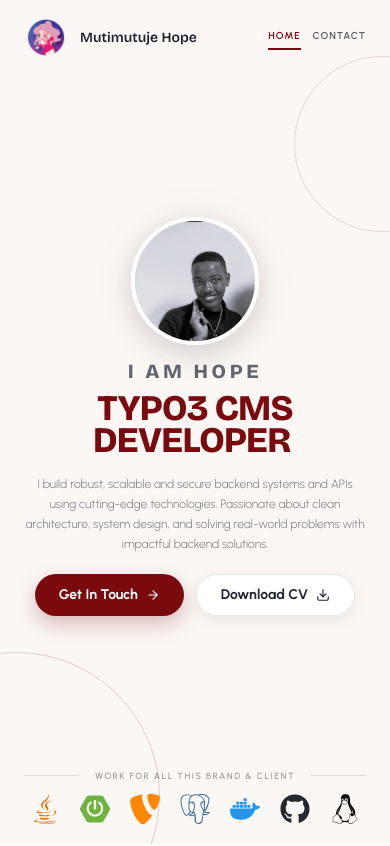
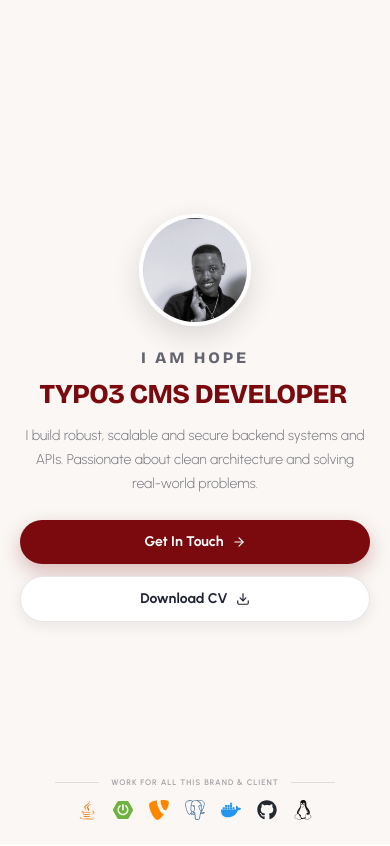
Before and after one commit to hope-dev90/hope-dev, a React (Vite) app: page / in a window 390 px wide. Shown: the top 846 px of the page. Built offline with nearby package versions, Linux system fonts and the light colour scheme.

Commit message:
fix: kill duplicate Hero nav once and for all, fully centered mobile layout

```diff
--- a/src/components/Hero.jsx
+++ b/src/components/Hero.jsx
@@ -8,27 +8,17 @@
 const MAROON = "#7a0a0d";
 const MAROON_DARK = "#5e070a";
 const INK = "#1f2233";
-const rolePhrases = [
-  "Backend Developer",
-  "Typo3 CMS Developer",
-];
 
-const navLinks = [
-  { label: "Home", href: "#top", active: true },
-  { label: "About", href: "#about" },
-  { label: "Projects", href: "#projects" },
-  { label: "Certifications", href: "#certifications" },
-  { label: "Contact", href: "#contact" },
-];
+const rolePhrases = ["Backend Developer", "Typo3 CMS Developer"];
 
 const brandLogos = [
-  { Icon: FaJava, color: "#e76f00", label: "Java" },
+  { Icon: FaJava,       color: "#e76f00", label: "Java"        },
   { Icon: SiSpringboot, color: "#6db33f", label: "Spring Boot" },
-  { Icon: SiTypo3, color: "#ff8700", label: "TYPO3" },
-  { Icon: SiPostgresql, color: "#336791", label: "PostgreSQL" },
-  { Icon: SiDocker, color: "#2496ed", label: "Docker" },
-  { Icon: FaGithub, color: "#24292f", label: "GitHub" },
-  { Icon: FaLinux, color: "#111111", label: "Linux" },
+  { Icon: SiTypo3,      color: "#ff8700", label: "TYPO3"       },
+  { Icon: SiPostgresql, color: "#336791", label: "PostgreSQL"  },
+  { Icon: SiDocker,     color: "#2496ed", label: "Docker"      },
+  { Icon: FaGithub,     color: "#24292f", label: "GitHub"      },
+  { Icon: FaLinux,      color: "#111111", label: "Linux"       },
 ];
 
 const enter = (delay = 0) => ({
@@ -37,56 +27,29 @@
   transition: { delay, duration: 0.55, ease: [0.22, 1, 0.36, 1] },
 });
 
-function Typewriter({
-  phrases,
-  delay = 620,
-  typingSpeed = 92,
-  deletingSpeed = 52,
-  pause = 1800,
-}) {
+function Typewriter({ phrases, delay = 620, typingSpeed = 92, deletingSpeed = 52, pause = 1800 }) {
   const reduceMotion = useReducedMotion();
   const [typedText, setTypedText] = useState(reduceMotion ? phrases[0] : "");
 
   useEffect(() => {
-    if (reduceMotion) {
-      setTypedText(phrases[0]);
-      return undefined;
-    }
-
+    if (reduceMotion) { setTypedText(phrases[0]); return; }
     setTypedText("");
-    let phraseIndex = 0;
-    let characterIndex = 0;
-    let deleting = false;
-    let timer;
-
-    const animate = () => {
-      const phrase = phrases[phraseIndex];
-
+    let pi = 0, ci = 0, deleting = false, timer;
+    const tick = () => {
+      const phrase = phrases[pi];
       if (!deleting) {
-        characterIndex += 1;
-        setTypedText(phrase.slice(0, characterIndex));
-        if (characterIndex === phrase.length) {
-          deleting = true;
-          timer = window.setTimeout(animate, pause);
-          return;
-        }
+        ci++;
+        setTypedText(phrase.slice(0, ci));
+        if (ci === phrase.length) { deleting = true; timer = setTimeout(tick, pause); return; }
       } else {
-        characterIndex -= 1;
-        setTypedText(phrase.slice(0, characterIndex));
-        if (characterIndex === 0) {
-          deleting = false;
-          phraseIndex = (phraseIndex + 1) % phrases.length;
-          timer = window.setTimeout(animate, 360);
-          return;
-        }
+        ci--;
+        setTypedText(phrase.slice(0, ci));
+        if (ci === 0) { deleting = false; pi = (pi + 1) % phrases.length; timer = setTimeout(tick, 360); return; }
       }
-
-      timer = window.setTimeout(animate, deleting ? deletingSpeed : typingSpeed);
+      timer = setTimeout(tick, deleting ? deletingSpeed : typingSpeed);
     };
-
-    timer = window.setTimeout(animate, delay);
-
-    return () => window.clearTimeout(timer);
+    timer = setTimeout(tick, delay);
+    return () => clearTimeout(timer);
   }, [deletingSpeed, delay, pause, phrases, reduceMotion, typingSpeed]);
 
   return (
@@ -97,27 +60,10 @@
           aria-hidden="true"
           animate={{ opacity: [1, 0, 1] }}
           transition={{ duration: 0.8, repeat: Infinity, ease: "linear" }}
-          className="ml-1 inline-block h-[0.78em] w-[0.07em] bg-current align-[-0.05em]"
+          className="ml-0.5 inline-block h-[0.78em] w-[0.07em] bg-current align-[-0.05em]"
         />
       )}
     </span>
-  );
-}
-
-function DotGrid({ className = "" }) {
-  return (
-    <div
-      className={`pointer-events-none absolute hidden grid-cols-5 gap-[14px] md:grid ${className}`}
-      aria-hidden="true"
-    >
-      {Array.from({ length: 20 }, (_, i) => (
-        <span
-          key={i}
-          className="h-[3px] w-[3px] rounded-full"
-          style={{ backgroundColor: "rgba(122,10,13,0.22)" }}
-        />
-      ))}
-    </div>
   );
 }
 
@@ -126,120 +72,61 @@
     <section
       id="top"
       aria-labelledby="hero-title"
-      className="relative isolate flex h-screen max-h-screen flex-col overflow-hidden"
+      className="relative flex min-h-screen w-full flex-col items-center overflow-x-hidden"
       style={{ backgroundColor: "#faf7f4" }}
     >
-      {/* ---------- Navbar ---------- */}
-      <header className="relative z-10 mx-auto flex w-full max-w-[1511px] shrink-0 items-center justify-between px-6 py-4 sm:px-12 lg:px-[72px]">
-        <a
-          href="#top"
-          className="flex shrink-0 items-center gap-3"
-          aria-label="Hope Mutimutuje home"
-        >
-          <img src="/logo-touch.png" alt="" className="h-11 w-11 rounded-xl object-contain sm:h-12 sm:w-12" />
-          <span
-            className="font-heading text-sm font-semibold sm:text-base"
-            style={{ color: INK }}
-          >
-            Mutimutuje Hope
-          </span>
-        </a>
+      {/* decorations hidden on mobile */}
+      <span className="pointer-events-none absolute -left-24 bottom-[-4rem] hidden h-64 w-64 rounded-full border-[1.5px] sm:block" style={{ borderColor: "rgba(122,10,13,0.18)" }} />
+      <span className="pointer-events-none absolute -right-16 top-16 hidden h-36 w-36 rounded-full border-[1.5px] sm:block" style={{ borderColor: "rgba(122,10,13,0.14)" }} />
 
-        <nav aria-label="Primary" className="flex items-center gap-3 sm:gap-7 lg:gap-10">
-          {navLinks.map(({ label, href, active }, index) => (
-            <a
-              key={label}
-              href={href}
-              className={`relative pb-1.5 text-[10px] font-semibold uppercase tracking-[0.1em] transition-colors sm:text-[12px] sm:tracking-[0.14em] ${index > 0 && index < navLinks.length - 1 ? "hidden sm:inline" : ""}`}
-              style={{ color: active ? MAROON : "rgba(31,34,51,0.75)" }}
-            >
-              {label}
-              {active && (
-                <span
-                  className="absolute inset-x-0 -bottom-px h-[2px]"
-                  style={{ backgroundColor: MAROON }}
-                />
-              )}
-            </a>
-          ))}
-        </nav>
-      </header>
+      {/* main content */}
+      <div className="flex w-full max-w-xl flex-1 flex-col items-center justify-center px-5 pb-6 pt-24 text-center sm:px-8 sm:pt-28 md:max-w-2xl">
 
-      {/* ---------- Decorations ---------- */}
-      <DotGrid className="left-[6.8%] top-[20%]" />
-      <DotGrid className="bottom-[8%] right-[8.5%]" />
-
-      {/* big arcs, bottom-left */}
-      <span
-        className="pointer-events-none absolute -left-[22rem] bottom-[-14rem] hidden h-[26rem] w-[26rem] rounded-full border md:block"
-        style={{ borderColor: "rgba(122,10,13,0.10)" }}
-      />
-      <span
-        className="pointer-events-none absolute -left-32 bottom-[-6rem] h-72 w-72 rounded-full border-[1.5px] sm:h-[22rem] sm:w-[22rem]"
-        style={{ borderColor: "rgba(122,10,13,0.18)" }}
-      />
-      {/* arc, top-right */}
-      <span
-        className="pointer-events-none absolute -right-20 top-14 h-44 w-44 rounded-full border-[1.5px]"
-        style={{ borderColor: "rgba(122,10,13,0.14)" }}
-      />
-      {/* small filled dot */}
-      <span
-        className="pointer-events-none absolute left-[11.4%] top-[45.5%] hidden h-[22px] w-[22px] rounded-full md:block"
-        style={{ backgroundColor: "rgba(122,10,13,0.16)" }}
-      />
-
-      {/* ---------- Content ---------- */}
-      <div className="relative mx-auto flex flex-1 flex-col items-center justify-center px-6 text-center sm:px-8">
         {/* Avatar */}
-        <motion.div {...enter(0.1)} className="relative mb-4 sm:mb-5">
-          <div
-            className="absolute inset-3 -z-10 rounded-full blur-xl"
-            style={{ backgroundColor: "rgba(122,10,13,0.10)" }}
-          />
+        <motion.div {...enter(0.1)} className="relative mb-6">
+          <div className="absolute inset-3 -z-10 rounded-full blur-xl" style={{ backgroundColor: "rgba(122,10,13,0.10)" }} />
           <img
             src="/pof.png"
             alt="Hope Mutimutuje"
-            className="h-32 w-32 rounded-full border-4 border-white object-cover object-top shadow-[0_10px_28px_rgba(26,26,46,0.14)] sm:h-40 sm:w-40"
+            className="h-28 w-28 rounded-full border-4 border-white object-cover object-top shadow-[0_10px_28px_rgba(26,26,46,0.14)] sm:h-36 sm:w-36"
           />
         </motion.div>
 
-        {/* Title */}
+        {/* subtitle */}
         <motion.p
           {...enter(0.2)}
           animate={{ opacity: [1, 0.68, 1], y: [0, -4, 0] }}
           transition={{ delay: 0.75, duration: 2.4, repeat: Infinity, ease: "easeInOut" }}
-          className="font-heading text-xl font-black uppercase tracking-[0.18em] sm:text-2xl md:text-3xl"
+          className="font-heading text-base font-black uppercase tracking-[0.18em] sm:text-xl md:text-2xl"
           style={{ color: INK }}
         >
           I am Hope
         </motion.p>
+
+        {/* headline */}
         <h1
           id="hero-title"
-          className="font-heading mt-1 text-[clamp(2.25rem,6vw,4.25rem)] font-black uppercase leading-[0.9] tracking-[-0.02em]"
+          className="font-heading mt-2 w-full text-[clamp(1.7rem,7vw,4rem)] font-black uppercase leading-[0.92] tracking-[-0.02em]"
           style={{ color: MAROON }}
         >
-          <Typewriter
-            phrases={rolePhrases}
-          />
+          <Typewriter phrases={rolePhrases} />
         </h1>
 
-        {/* Intro */}
+        {/* intro */}
         <motion.p
           {...enter(0.36)}
-          className="mt-4 max-w-[520px] text-xs leading-5 sm:mt-5 sm:text-base sm:leading-6"
+          className="mt-4 w-full max-w-[420px] text-sm leading-6 sm:text-base sm:leading-7"
           style={{ color: "rgba(31,34,51,0.60)", fontWeight: 300 }}
         >
-          I build robust, scalable and secure backend systems and APIs using
-          cutting-edge technologies. Passionate about clean architecture, system
-          design, and solving real-world problems with impactful backend solutions.
+          I build robust, scalable and secure backend systems and APIs.
+          Passionate about clean architecture and solving real-world problems.
         </motion.p>
 
-        {/* Buttons */}
-        <motion.div {...enter(0.44)} className="mt-5 flex flex-wrap justify-center gap-3">
+        {/* buttons — stacked on mobile, row on sm+ */}
+        <motion.div {...enter(0.44)} className="mt-6 flex w-full flex-col gap-3 sm:flex-row sm:justify-center">
           <a
             href="#contact"
-            className="inline-flex items-center gap-2 rounded-full px-6 py-2.5 text-sm font-bold text-white transition hover:-translate-y-0.5"
+            className="flex w-full items-center justify-center gap-2 rounded-full px-7 py-3 text-sm font-bold text-white transition hover:-translate-y-0.5 sm:w-auto"
             style={{ backgroundColor: MAROON, boxShadow: "0 8px 20px rgba(122,10,13,0.26)" }}
             onMouseEnter={(e) => (e.currentTarget.style.backgroundColor = MAROON_DARK)}
             onMouseLeave={(e) => (e.currentTarget.style.backgroundColor = MAROON)}
@@ -248,7 +135,7 @@
           </a>
           <Link
             to="/cv"
-            className="inline-flex items-center gap-2 rounded-full border bg-white px-6 py-2.5 text-sm font-bold shadow-[0_4px_14px_rgba(26,26,46,0.08)] transition hover:-translate-y-0.5"
+            className="flex w-full items-center justify-center gap-2 rounded-full border bg-white px-7 py-3 text-sm font-bold shadow-[0_4px_14px_rgba(26,26,46,0.08)] transition hover:-translate-y-0.5 sm:w-auto"
             style={{ color: INK, borderColor: "rgba(31,34,51,0.10)" }}
           >
             Download CV <FiDownload aria-hidden="true" />
@@ -256,27 +143,19 @@
         </motion.div>
       </div>
 
-      {/* ---------- Technologies — pinned to bottom ---------- */}
-      <motion.div {...enter(0.52)} className="relative shrink-0 pb-5 pt-3 text-center">
-        <div className="mx-auto flex max-w-[480px] items-center gap-4 px-6">
+      {/* brand logos */}
+      <motion.div {...enter(0.52)} className="w-full shrink-0 pb-6 pt-3 text-center">
+        <div className="mx-auto flex max-w-xs items-center gap-3 px-5 sm:max-w-sm">
           <span className="h-px flex-1" style={{ backgroundColor: "rgba(31,34,51,0.12)" }} />
-          <p
-            className="whitespace-nowrap text-[9px] font-semibold uppercase tracking-[0.16em] sm:text-[11px]"
-            style={{ color: "rgba(31,34,51,0.40)" }}
-          >
+          <p className="whitespace-nowrap text-[8px] font-semibold uppercase tracking-[0.12em] sm:text-[10px]" style={{ color: "rgba(31,34,51,0.40)" }}>
             Work for all this brand &amp; client
           </p>
           <span className="h-px flex-1" style={{ backgroundColor: "rgba(31,34,51,0.12)" }} />
         </div>
-        <div className="mt-3 flex items-center justify-center gap-5 sm:gap-7">
+        <div className="mt-3 flex flex-wrap items-center justify-center gap-4 px-5 sm:gap-6">
           {brandLogos.map(({ Icon, color, label }) => (
-            <span
-              key={label}
-              title={label}
-              aria-label={label}
-              className="transition-transform duration-200 hover:-translate-y-1"
-            >
-              <Icon size={30} color={color} />
+            <span key={label} title={label} aria-label={label} className="transition-transform duration-200 hover:-translate-y-1">
+              <Icon size={20} color={color} />
             </span>
           ))}
         </div>
```
